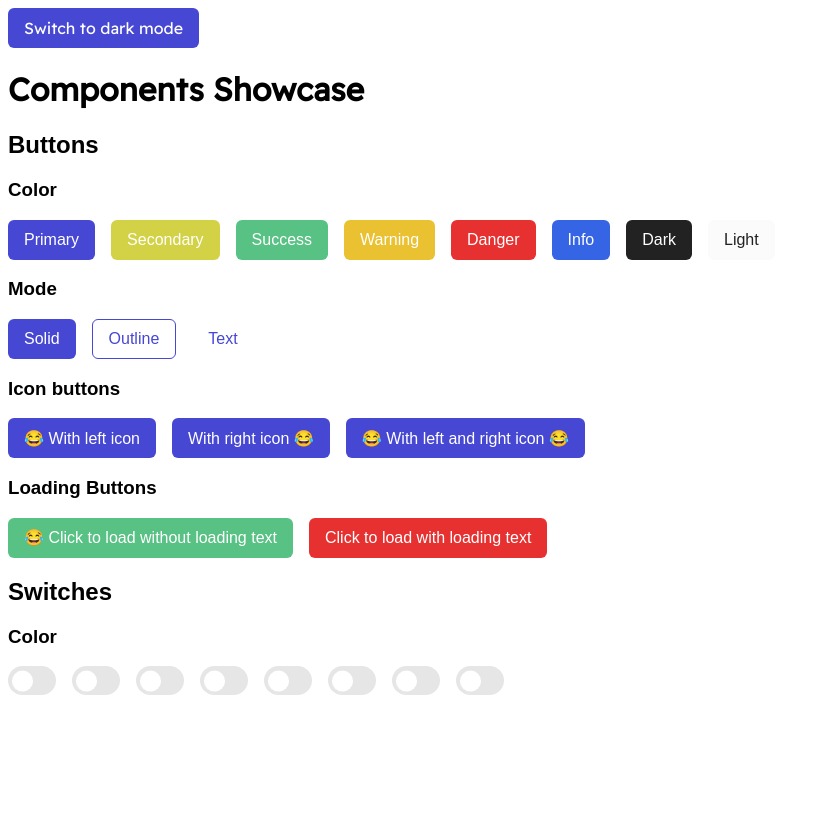
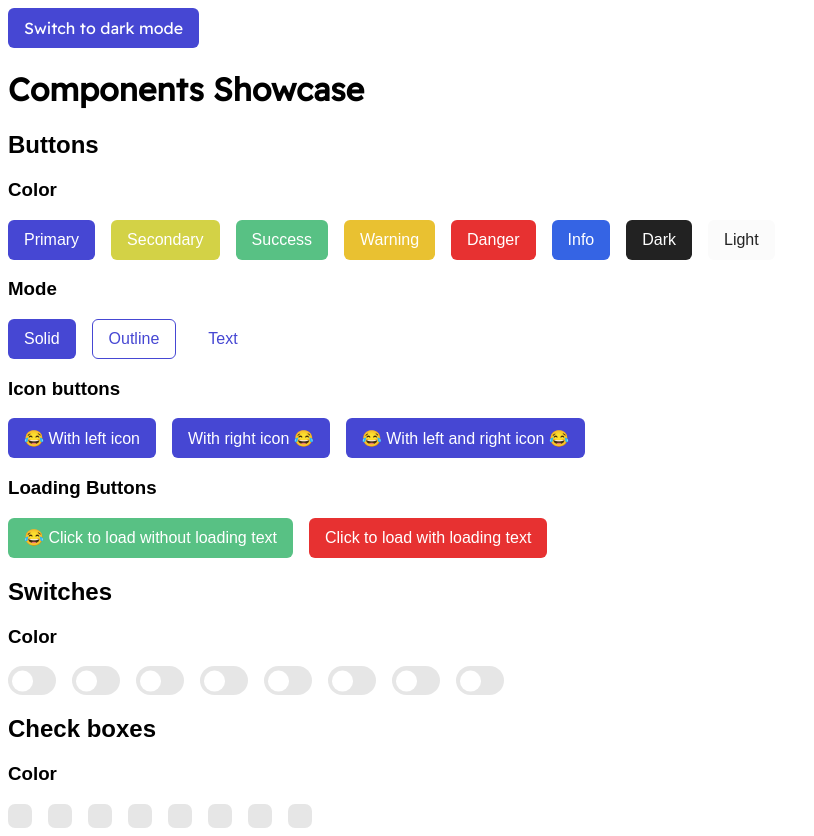
Before and after one commit to Nethrenial/nethren-ui-vue, a Vue app: page / in a window 1280 px wide. Shown: the whole page, without its empty margins (0-814 px from the left). Before the commit the page ends 800 px from the top, so only its background shows below. Built offline with nearby package versions, Linux system fonts and the light colour scheme.

Commit message:
feat/add-initial-checkbox-component

```diff
--- a/src/App.vue
+++ b/src/App.vue
@@ -1,6 +1,6 @@
 <script setup lang="ts">
 import { ref, watch } from "vue";
-import { NButton, NSwitch } from "./components"
+import { NButton, NSwitch, NCheckbox } from "./components"
 
 const isLoading = ref(false)
 const colorMode = ref<'light' | 'dark'>('light')
@@ -163,4 +163,36 @@ function setLoading() {
             </div>
         </div>
     </section>
+    <section class="component-section">
+        <h2>Check boxes</h2>
+        <div class="component-section__category">
+            <h3>Color</h3>
+            <div class="component-section__gallery">
+                <n-checkbox id="switch-1" color="primary" ariaLabel="Enable this feature" v-model="isEnabled">
+                    Primary
+                </n-checkbox>
+                <n-checkbox id="switch-2" color="secondary" ariaLabel="Enable this feature" v-model="isEnabled">
+                    Secondary
+                </n-checkbox>
+                <n-checkbox id="switch-3" color="success" ariaLabel="Enable this feature" v-model="isEnabled">
+                    Success
+                </n-checkbox>
+                <n-checkbox id="switch-4" color="warning" ariaLabel="Enable this feature" v-model="isEnabled">
+                    Warning
+                </n-checkbox>
+                <n-checkbox id="switch-5" color="danger" ariaLabel="Enable this feature" v-model="isEnabled">
+                    Danger
+                </n-checkbox>
+                <n-checkbox id="switch-6" color="info" ariaLabel="Enable this feature" v-model="isEnabled">
+                    Info
+                </n-checkbox>
+                <n-checkbox id="switch-7" color="dark" ariaLabel="Enable this feature" v-model="isEnabled">
+                    Dark
+                </n-checkbox>
+                <n-checkbox id="switch-8" color="light" ariaLabel="Enable this feature" v-model="isEnabled">
+                    Light
+                </n-checkbox>
+            </div>
+        </div>
+    </section>
 </template>
--- /dev/null
+++ b/src/components/builin-icons/AnimatedCheckmark.vue
@@ -0,0 +1,40 @@
+<script setup lang="ts">
+import { toRefs } from 'vue';
+
+const props = withDefaults(defineProps<{
+    strokeColor?: string
+}>(), { strokeColor: 'white' })
+
+const { strokeColor } = toRefs(props)
+
+</script>
+
+<template>
+    <svg width="24" height="24" viewBox="0 0 100 100">
+        <path d="M20 50 L45 75 L80 30" stroke="black" fill="transparent"></path>
+    </svg>
+</template>
+
+
+<style scoped lang="scss">
+path {
+    stroke-width: 0.75em;
+    /* Adjust the stroke width as per your preference */
+    stroke-dasharray: 100;
+    stroke-dashoffset: 100;
+    stroke-linecap: round;
+    // make bends rounded
+    stroke-linejoin: round;
+    /* Rounded corners */
+    animation: checkmark 200ms ease-in-out forwards;
+    animation-delay: 200ms;
+    // stroke color white
+    stroke: v-bind(strokeColor);
+}
+
+@keyframes checkmark {
+    to {
+        stroke-dashoffset: 0;
+    }
+}
+</style>
--- /dev/null
+++ b/src/components/builin-icons/spinners/CircleSpinner.vue
@@ -0,0 +1,16 @@
+<template>
+    <svg xmlns="http://www.w3.org/2000/svg" viewBox="0 0 24 24" class="n-button__spinner">
+        <path fill="currentColor"
+            d="M10.14,1.16a11,11,0,0,0-9,8.92A1.59,1.59,0,0,0,2.46,12,1.52,1.52,0,0,0,4.11,10.7a8,8,0,0,1,6.66-6.61A1.42,1.42,0,0,0,12,2.69h0A1.57,1.57,0,0,0,10.14,1.16Z">
+            <animateTransform attributeName="transform" dur="0.75s" repeatCount="indefinite" type="rotate"
+                values="0 12 12;360 12 12" />
+        </path>
+    </svg>
+</template>
+
+<script setup lang="ts">
+import {defineComponent} from 'vue'
+defineComponent({
+    name: 'CircleSpinner',
+})
+</script>
--- a/src/components/index.ts
+++ b/src/components/index.ts
@@ -1,2 +1,3 @@
 export * from "./n-button"
 export * from "./n-switch"
+export * from "./n-checkbox"
--- a/src/components/n-button/NButton.vue
+++ b/src/components/n-button/NButton.vue
@@ -1,6 +1,7 @@
 <script setup lang="ts">
 import { StyleValue, computed, toRefs } from 'vue';
 import { isBuiltinColorName, type NComponentProps } from "../../utils"
+import CircleSpinner from '../builin-icons/spinners/CircleSpinner.vue'
 
 
 interface NButtonProps extends NComponentProps {
@@ -8,6 +9,7 @@ interface NButtonProps extends NComponentProps {
     mode?: 'solid' | 'outline' | 'text',
     isLoading?: boolean,
     loadingText?: string,
+    // TODO: add different sizes
 }
 
 const props = withDefaults(defineProps<NButtonProps>(), {
@@ -53,15 +55,7 @@ const computedStyle = computed<StyleValue>(() => {
 <template>
     <button class="n-button" :class="[`n-button--${color}`, `n-button--${mode}`, isLoading ? 'n-button--loading' : '']"
         :style="computedStyle">
-        <template v-if="isLoading">
-            <svg xmlns="http://www.w3.org/2000/svg" viewBox="0 0 24 24" class="n-button__spinner">
-                <path fill="currentColor"
-                    d="M10.14,1.16a11,11,0,0,0-9,8.92A1.59,1.59,0,0,0,2.46,12,1.52,1.52,0,0,0,4.11,10.7a8,8,0,0,1,6.66-6.61A1.42,1.42,0,0,0,12,2.69h0A1.57,1.57,0,0,0,10.14,1.16Z">
-                    <animateTransform attributeName="transform" dur="0.75s" repeatCount="indefinite" type="rotate"
-                        values="0 12 12;360 12 12" />
-                </path>
-            </svg>
-        </template>
+        <circle-spinner v-if="isLoading" class="n-button__spinner" />
         <slot name="leftIcon" v-if="!isLoading" />
         <slot v-if="!isLoading || (isLoading && !loadingText)">
 
--- /dev/null
+++ b/src/components/n-checkbox/NCheckbox.vue
@@ -0,0 +1,118 @@
+<script setup lang="ts">
+import { computed, ref, toRefs } from "vue";
+import type { NComponentProps } from "../../utils"
+import AnimatedCheckmark from "../builin-icons/AnimatedCheckmark.vue"
+
+interface NCheckboxProps extends NComponentProps {
+    modelValue: boolean,
+    id: string,
+    name: string,
+    ariaLabel: string,
+}
+
+
+const props = withDefaults(defineProps<NCheckboxProps>(), { color: 'primary' })
+
+
+const { modelValue, id, name } = toRefs(props)
+
+const emit = defineEmits<{
+    'update:modelValue': [value: boolean]
+}>()
+
+
+function toggleCheckbox(event: MouseEvent | KeyboardEvent) {
+    if (event instanceof KeyboardEvent) {
+        if (event.repeat) return
+        startHold()
+    }
+    emit('update:modelValue', !modelValue.value)
+}
+
+const isCheckboxHolding = ref(false)
+
+function startHold() {
+    isCheckboxHolding.value = true
+}
+
+function endHold() {
+    isCheckboxHolding.value = false
+}
+
+</script>
+
+<template>
+    <label class="n-checkbox"
+        :class="[`n-checkbox--${color}`, modelValue ? `n-checkbox--checked` : ``, isCheckboxHolding ? `n-checkbox--hold` : ``]"
+        tabindex="0" role="switch" :aria-label="ariaLabel" :aria-checked="modelValue" @keydown.enter="toggleCheckbox"
+        @keyup.enter="endHold" @keyup.space="endHold" @keydown.space="toggleCheckbox" @click="toggleCheckbox"
+        @mousedown="startHold" @mouseup="endHold">
+        <AnimatedCheckmark class="n-checkbox__check" v-if="modelValue"
+            :stroke-color="color === 'light' ? '#19181c' : 'var(--n-checkbox-check-bg)'" />
+        <input type="checkbox" class="n-checkbox__input" :id="id" :name="name" aria-invalid="false" aria-disabled="false"
+            disabled :value="modelValue">
+    </label>
+</template>
+
+
+<style lang="scss">
+@import "./checkbox-styles.scss";
+
+.n-checkbox {
+    width: 1.5rem;
+    height: 1.5rem;
+    border-radius: 7px;
+    background-color: var(--n-checkbox-bg);
+    position: relative;
+    transition: all 200ms;
+    cursor: pointer;
+    z-index: 0;
+
+
+    &::after {
+        content: '';
+        position: absolute;
+        top: 0.75rem;
+        left: 0.75rem;
+        width: 1.5rem;
+        height: 1.5rem;
+        border-radius: 7px;
+        transform-origin: left top;
+        transform: scale(0.6) translate(-50%, -50%);
+        background-color: var(--n-checkbox-bg);
+        transition: all 200ms;
+        z-index: -1;
+    }
+
+    &--checked {
+        &::after {
+            background-color: var(--n-checkbox-bg-checked);
+            transform: scale(1) translate(-50%, -50%);
+        }
+    }
+
+    &__check {
+        position: absolute;
+        top: 50%;
+        left: 50%;
+        transform: translate(-50%, -50%);
+        z-index: 1;
+    }
+
+    &__input {
+        border: none;
+        outline: none;
+        clip: rect(0px, 0px, 0px, 0px);
+        height: 0px;
+        width: 0px;
+        margin: 0px;
+        padding: 0px;
+        overflow: hidden;
+        white-space: nowrap;
+        position: absolute;
+        top: 0;
+        left: 0;
+    }
+
+}
+</style>
--- /dev/null
+++ b/src/components/n-checkbox/checkbox-styles.scss
@@ -0,0 +1,88 @@
+.n-checkbox {
+    --n-checkbox-check-bg: #fff;
+
+    &--primary {
+        --n-checkbox-bg: var(--n-color-light-600);
+        --n-checkbox-bg-checked: var(--n-color-primary-400);
+    }
+
+    &--secondary {
+        --n-checkbox-bg: var(--n-color-light-600);
+        --n-checkbox-bg-checked: var(--n-color-secondary-400);
+    }
+
+    &--success {
+        --n-checkbox-bg: var(--n-color-light-600);
+        --n-checkbox-bg-checked: var(--n-color-success-400);
+    }
+
+    &--warning {
+        --n-checkbox-bg: var(--n-color-light-600);
+        --n-checkbox-bg-checked: var(--n-color-warning-400);
+    }
+
+    &--info {
+        --n-checkbox-bg: var(--n-color-light-600);
+        --n-checkbox-bg-checked: var(--n-color-info-400);
+    }
+
+    &--danger {
+        --n-checkbox-bg: var(--n-color-light-600);
+        --n-checkbox-bg-checked: var(--n-color-danger-400);
+    }
+
+    &--light {
+        --n-checkbox-bg: var(--n-color-light-600);
+        --n-checkbox-bg-checked: var(--n-color-light-500);
+    }
+
+    &--dark {
+        --n-checkbox-bg: var(--n-color-light-600);
+        --n-checkbox-bg-checked: var(--n-color-dark-400);
+    }
+}
+
+html.dark {
+    .n-checkbox {
+        &--primary {
+            --n-checkbox-bg: var(--n-color-dark-400);
+            --n-checkbox-bg-checked: var(--n-color-primary-200);
+        }
+
+        &--secondary {
+            --n-checkbox-bg: var(--n-color-dark-400);
+            --n-checkbox-bg-checked: var(--n-color-secondary-200);
+        }
+
+        &--success {
+            --n-checkbox-bg: var(--n-color-dark-400);
+            --n-checkbox-bg-checked: var(--n-color-success-200);
+        }
+
+        &--warning {
+            --n-checkbox-bg: var(--n-color-dark-400);
+            --n-checkbox-bg-checked: var(--n-color-warning-200);
+        }
+
+        &--info {
+            --n-checkbox-bg: var(--n-color-dark-400);
+            --n-checkbox-bg-checked: var(--n-color-info-200);
+        }
+
+        &--danger {
+            --n-checkbox-bg: var(--n-color-dark-400);
+            --n-checkbox-bg-checked: var(--n-color-danger-200);
+        }
+
+        &--light {
+            --n-checkbox-check-bg: #19181c;
+            --n-checkbox-bg: var(--n-color-dark-400);
+            --n-checkbox-bg-checked: var(--n-color-light-200);
+        }
+
+        &--dark {
+            --n-checkbox-bg: var(--n-color-dark-400);
+            --n-checkbox-bg-checked: var(--n-color-dark-200);
+        }
+    }
+}
--- /dev/null
+++ b/src/components/n-checkbox/index.ts
@@ -0,0 +1,12 @@
+import {App} from 'vue'
+import NCheckbox from "./NCheckbox.vue"
+
+
+const NCheckboxPlugin = {
+    install(app: App) {
+        app.component('n-switch', NCheckbox)
+    }
+}
+
+
+export { NCheckbox, NCheckboxPlugin }
--- a/src/components/n-switch/NSwitch.vue
+++ b/src/components/n-switch/NSwitch.vue
@@ -6,6 +6,7 @@ interface NSwitchProps extends NComponentProps {
     modelValue: boolean,
     ariaLabel: string,
     id: string,
+    // TODO: add different sizes, disabled state, loading state
 }
 
 const props = withDefaults(defineProps<NSwitchProps>(), {
```
